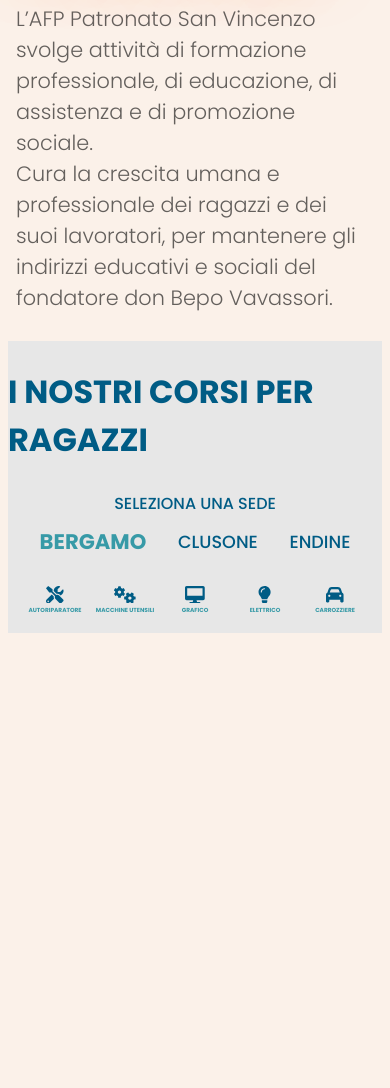
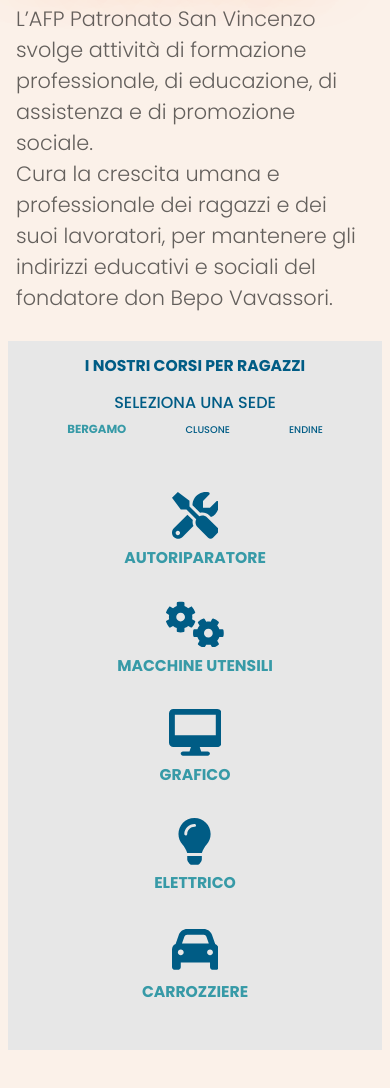
Before and after one commit to Laaouatni/afpCSS, a plain HTML site: page index.html in a window 390 px wide. Shown: the part 602-1690 px from the top of the page. Before the commit the page ends 1243 px from the top, so only its background shows below. Drawn offline with Linux system fonts and the light colour scheme.

Commit message:
Update index.css

```diff
--- a/index.css
+++ b/index.css
@@ -155,11 +155,13 @@ header {
 
 #corsi {
     background-color: var(--afp-light-blue);
+    margin-bottom: 100vh;
+    /* for testing */
 }
 
 #corsi-header {
     color: var(--afp-blue);
-    font-size: 2rem;
+    font-size: 4vw;
 }
 
 .center-vertical {
@@ -177,7 +179,7 @@ header {
     align-items: center;
     justify-content: space-evenly;
     color: var(--afp-blue);
-    font-size: 1.1em;
+    font-size: 1.7vw;
 }
 
 .nome-sede-afp:hover {
@@ -207,6 +209,7 @@ input[name="radio-sedi-afp"]:checked~span {
 svg {
     height: 3em;
     aspect-ratio: auto;
+    margin: 0.2vw;
 }
 
 #corsi-container {
@@ -277,6 +280,15 @@ svg {
 
 .off {
     display: none !important;
+}
+
+.corsi-div:hover div {
+    filter: blur(1vh);
+}
+
+.corsi-div>div:hover,
+.corsi-div>div>div {
+    filter: blur(0) !important;
 }
 
 @media (max-width: 900px) {
@@ -353,7 +365,7 @@ svg {
         height: auto;
         color: white;
         right: 0;
-        transform: translateX(-1.2em) translateY(0.9em);
+        transform: translateX(-1em) translateY(0.3em);
         transition-duration: 0.3s;
     }
     input[id="checkbox-menu"]:checked~nav a {
@@ -379,6 +391,27 @@ svg {
         color: rgb(169, 59, 0);
         transition-duration: 0.3s;
     }
+    #uno-corsi-div {
+        display: grid;
+        grid-template-columns: 1fr;
+        grid-template-rows: repeat(5, 1fr);
+    }
+    #due-corsi-div {
+        display: grid;
+        grid-template-columns: 1fr;
+        grid-template-rows: repeat(3, 1fr);
+    }
+    #tre-corsi-div {
+        display: grid;
+        grid-template-columns: 1fr;
+        grid-template-rows: repeat(4, 1fr);
+    }
+    #corsi-container {
+        font-size: 4vw;
+    }
+    .div-sedi {
+        font-size: 2.5vw;
+    }
 }
 
 @keyframes enter-active {
```
